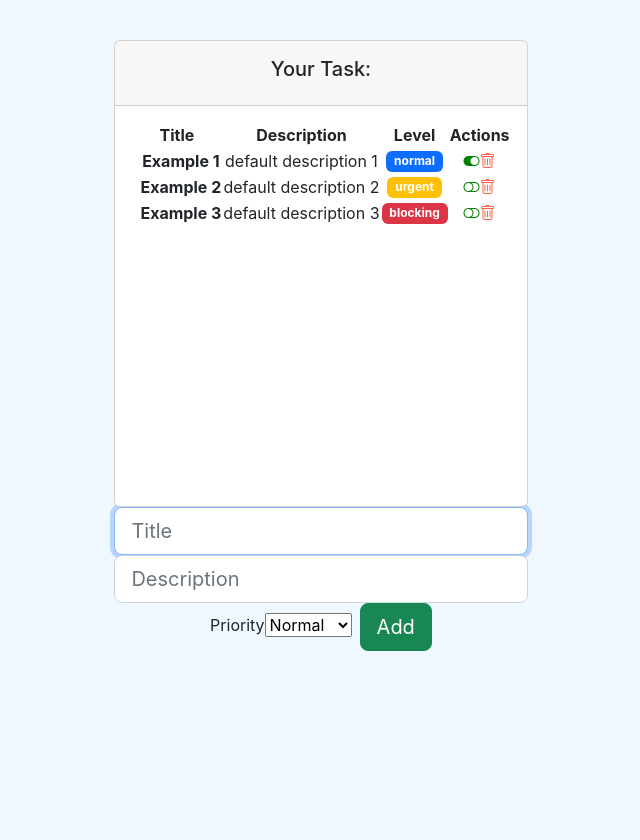
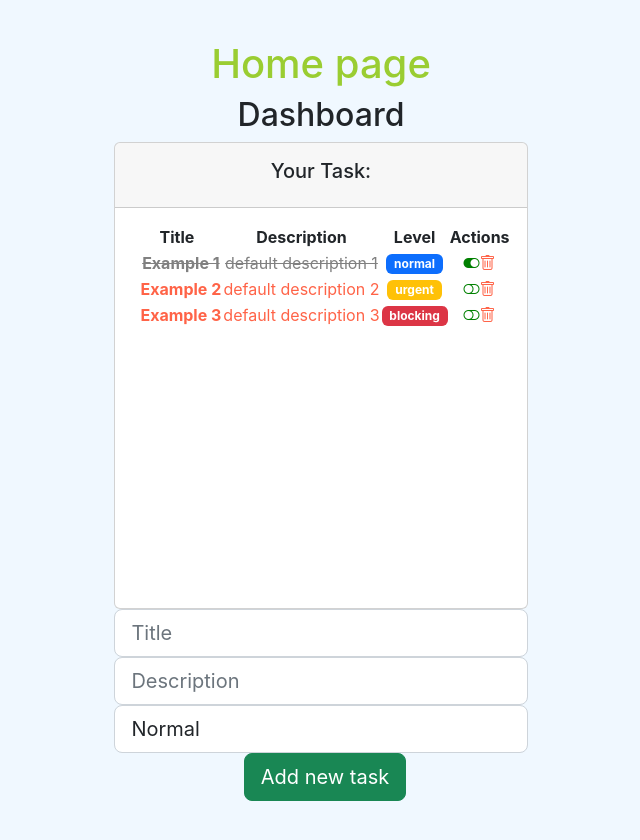
Before and after one commit to CarlosArte91/task-project-OB, a React (Create React App) app: page / in a window 1280 px wide. Shown: the top 840 px of the page, without its empty margins (319-959 px from the left). Before the commit the page ends 800 px from the top, so only its background shows below. Built offline with nearby package versions, Linux system fonts and the light colour scheme.

Commit message:
Renderizado condicional

```diff
--- a/package.json
+++ b/package.json
@@ -6,6 +6,7 @@
     "@testing-library/jest-dom": "^5.16.5",
     "@testing-library/react": "^13.4.0",
     "@testing-library/user-event": "^13.5.0",
+    "axios": "^1.3.3",
     "bootstrap": "^5.2.3",
     "bootstrap-icons": "^1.10.3",
     "node-sass": "^7.0.3",
--- a/src/App.js
+++ b/src/App.js
@@ -1,10 +1,10 @@
 import './App.css';
-import TaskList from './components/container/task_list';
+import HomePage from './pages/home/home_page';
 
 function App() {
   return (
     <div className="App">
-			<TaskList />
+			<HomePage />
     </div>
   );
 }
--- a/src/components/container/task_list.jsx
+++ b/src/components/container/task_list.jsx
@@ -1,4 +1,4 @@
-import React, { useState } from 'react';
+import React, { useEffect, useState } from 'react';
 import { Task } from '../../models/task.class';
 import { LEVEL } from '../../models/level.enum';
 import TaskComponent from '../pure/task';
@@ -15,6 +15,7 @@ function TaskList() {
 	const taskArray = [defaultTask1, defaultTask2, defaultTask3];
 
 	const [tasks, setTasks] = useState(taskArray);
+	const [loading, setLoading] = useState(true);
 
 	const completeTask = (task) => {
 		const index = tasks.indexOf(task);
@@ -34,15 +35,9 @@ function TaskList() {
 		setTasks(tempTasks);
 	};
 
+	// Componentes de renderizado condicional
+	const Table = () => {
 		return (
-    <div>
-			<div className='col-12'>
-				<div className='card'>
-					<div className='card-header p-3'>
-						<h5>Your Task:</h5>
-					</div>
-
-					<div className='card-body' data-mdb-perfect-scrollbar='true' style={{position: 'relative', height: '400px'}}>
 			<table>
 				<thead>
 					<tr>
@@ -57,10 +52,41 @@ function TaskList() {
 					{tasks.map((task, index) => <TaskComponent key={index} task={task} complete={completeTask} deleted={deleteTask} />)}
 				</tbody>
 			</table>
+		);
+	};
+
+	let taskTable;
+
+	if (tasks.length) taskTable = <Table />
+	else taskTable = (
+		<div>
+			<h3>There are not tasks to show</h3>
+			<h4>Please, create one</h4>
+		</div>
+	);
+
+	useEffect(() => {
+		const timeOut = setTimeout(() => setLoading(false), 2000);
+
+		return () => {
+			clearTimeout(timeOut);
+		};
+	}, []);
+
+  return (
+    <div>
+			<div className='col-12'>
+				<div className='card'>
+					<div className='card-header p-3'>
+						<h5>Your Task:</h5>
+					</div>
+
+					<div className='card-body' data-mdb-perfect-scrollbar='true' style={{position: 'relative', height: '400px'}}>
+						{loading ? <p className='loading-style'>Loading tasks...</p> : taskTable}
 					</div>
 				</div>
 			</div>
-			<TaskForm add={addTask} />
+			<TaskForm add={addTask} length={tasks.length}/>
     </div>
   );
 };
--- a/src/components/pure/forms/task_form.jsx
+++ b/src/components/pure/forms/task_form.jsx
@@ -3,7 +3,7 @@ import { useRef } from "react";
 import { LEVEL } from "../../../models/level.enum";
 import { Task } from "../../../models/task.class";
 
-function TaskForm({ add }) {
+function TaskForm({ add, length }) {
 	const nameRef = useRef("");
 	const descriptionRef = useRef("");
 	const levelRef = useRef(LEVEL.NORMAL);
@@ -25,22 +25,30 @@ function TaskForm({ add }) {
 			className='d-flex justify-content-center aling-items-center mb-4'
 		>
 			<div className='form-outline flex-fill'>
-				<input ref={nameRef} id='inputName' type="text" className="form-control form-control-lg" required autoFocus placeholder="Title" />
-				<input ref={descriptionRef} id='inputDescription' type="text" className="form-control form-control-lg" required placeholder="Description" />
-				<label htmlFor="selectLevel" className="sr-only">Priority</label>
-				<select ref={levelRef} defaultValue={LEVEL.NORMAL} id="selectLevel">
+				<input ref={nameRef} id='inputName' type="text" className="form-control form-control-lg" placeholder="Title" />
+				<input ref={descriptionRef} id='inputDescription' type="text" className="form-control form-control-lg" placeholder="Description"/>
+				<select
+					ref={levelRef}
+					defaultValue={levelRef.current.value}
+					className="form-control form-control-lg"
+				>
 					<option value={LEVEL.NORMAL}>Normal</option>
 					<option value={LEVEL.URGENT}>Urgent</option>
 					<option value={LEVEL.BLOCKING}>Blocking</option>
 				</select>
-				<input type="submit" value="Add" className="btn btn-success btn-lg ms-2"/>
+				<input
+					type="submit"
+					value={length ? "Add new task" : "Create first task"}
+					className="btn btn-success btn-lg ms-2"
+				/>
 			</div>
 		</form>
 	);
 }
 
 TaskForm.propTypes = {
-	add: PropTypes.func.isRequired
+	add: PropTypes.func.isRequired,
+	length: PropTypes.number.isRequired,
 };
 
 export default TaskForm
--- a/src/components/pure/task.jsx
+++ b/src/components/pure/task.jsx
@@ -49,7 +49,7 @@ function TaskComponent({ task, complete, deleted }) {
 	};
 
   return (
-		<tr className="fw-normal">
+		<tr className={`fw-normal ${task.completed ? "task-completed" : "task-pending"}`}>
 			<th>
 				<span className='ms-2' >{ task.name }</span>
 			</th>
--- /dev/null
+++ b/src/pages/auth/login_page.jsx
@@ -0,0 +1,3 @@
+function LoginPage() {}
+
+export default LoginPage
--- /dev/null
+++ b/src/pages/auth/register_page.jsx
@@ -0,0 +1,3 @@
+function RegisterPage() {}
+
+export default RegisterPage;
--- /dev/null
+++ b/src/pages/home/home_page.jsx
@@ -0,0 +1,13 @@
+import TaskPage from "../task/task_page";
+
+function HomePage() {
+	return(
+		<div>
+			<h1>Home page</h1>
+			<h2>Dashboard</h2>
+			<TaskPage />
+		</div>
+	);
+}
+
+export default HomePage;
--- /dev/null
+++ b/src/pages/task/task_page.jsx
@@ -0,0 +1,11 @@
+import TaskList from "../../components/container/task_list";
+
+function TaskPage() {
+	return(
+		<div>
+			<TaskList />
+		</div>
+	);
+}
+
+export default TaskPage;
--- a/src/styles/task.scss
+++ b/src/styles/task.scss
@@ -16,3 +16,35 @@ h1 {
 	cursor: pointer;
 	color: tomato;
 }
+
+.task-completed {
+	color: gray;
+	text-decoration: line-through;
+	font-weight: bold;
+}
+
+.task-pending {
+	font-weight: bold;
+	color: tomato;
+}
+
+.normal-style {
+	font-weight: bold;
+	color: blue;
+}
+
+.urgent-style {
+	font-weight: bold;
+	color: yellow;
+}
+
+.blocking-style {
+	font-weight: bold;
+	color: tomato;
+}
+
+.loading-style {
+	color: gray;
+	font-size: 30px;
+	font-weight: bold;
+}
```
Also changed, not shown: src/pages/404/not_found_page.jsx (added, +10 -0 lines), 1 other file (tests, documents, lock files or other folders). Lines whose indentation alone changed are shown as unchanged.
